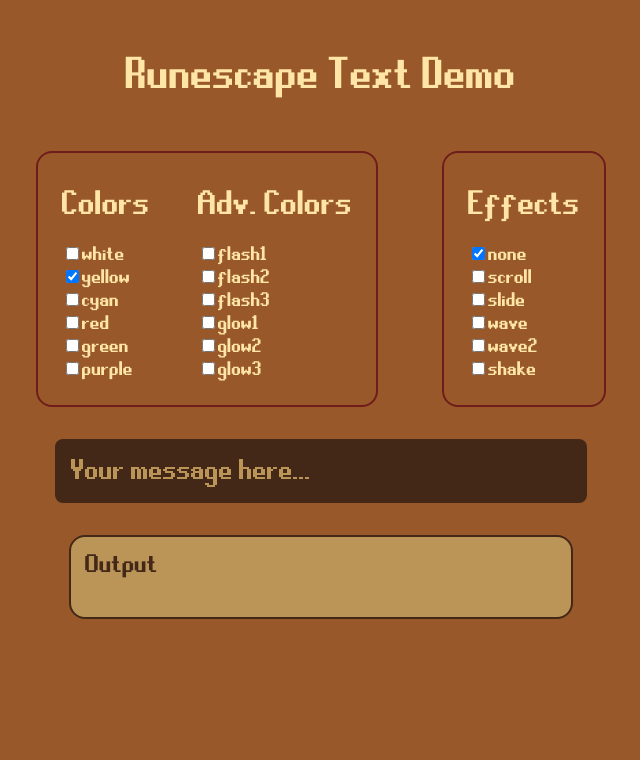
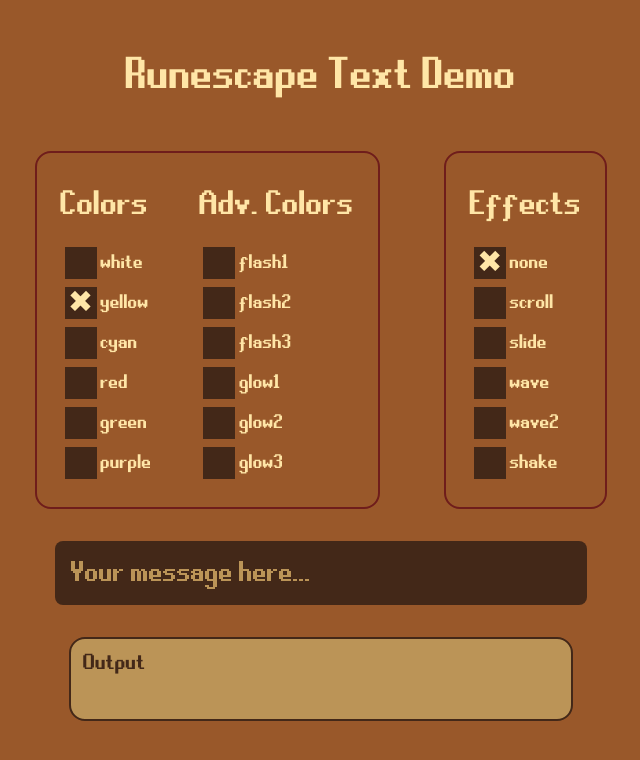
Before and after one commit to sircinnamon/runescapetext-demo, a React (Create React App) app: page / in a window 1280 px wide. Shown: the top 760 px of the page, without its empty margins (319-959 px from the left). Built offline with nearby package versions, Linux system fonts and the light colour scheme.

Commit message:
Create styled checkbox

```diff
--- /dev/null
+++ b/src/components/checkbox.jsx
@@ -0,0 +1,17 @@
+import React, { Component } from 'react';
+
+class Checkbox extends Component {
+	render() {
+		let inner = ""
+		if(this.props.checked){
+			inner = "✖"
+		}
+		return (
+			<div className="custom-checkbox" onClick={this.props.onClick}>
+				<span>{inner}</span>
+			</div>
+		);
+	}
+}
+
+export default Checkbox;
--- a/src/components/color_selector.jsx
+++ b/src/components/color_selector.jsx
@@ -1,4 +1,5 @@
 import React, { Component } from 'react';
+import Checkbox from "./checkbox"
 
 class ColorSelector extends Component {
 	constructor(props){
@@ -47,11 +48,12 @@
 
 	render() {
 		return (
-			<>
-				<input type="checkbox" checked={this.props.current===this.props.color} onChange={this.pickMe}/>
+			<div className="checklist-row">
+				{/*<input type="checkbox" checked={this.props.current===this.props.color} onChange={this.pickMe}/>*/}
+				<Checkbox checked={this.props.current===this.props.color} onClick={this.pickMe} />
 				<label onClick={this.pickMe}>{this.props.color}</label>
 				<br/>
-			</>
+			</div>
 		)
 	}
 }
--- a/src/components/effect_selector.jsx
+++ b/src/components/effect_selector.jsx
@@ -1,4 +1,5 @@
 import React, { Component } from 'react';
+import Checkbox from "./checkbox"
 
 class EffectSelector extends Component {
 	constructor(props){
@@ -37,11 +38,12 @@
 
 	render() {
 		return (
-			<>
-				<input type="checkbox" checked={this.props.current===this.props.effect} onChange={this.pickMe}/>
+			<div className="checklist-row">
+				{/*<input type="checkbox" checked={this.props.current===this.props.color} onChange={this.pickMe}/>*/}
+				<Checkbox checked={this.props.current===this.props.effect} onClick={this.pickMe} />
 				<label onClick={this.pickMe}>{this.props.effect}</label>
 				<br/>
-			</>
+			</div>
 		)
 	}
 }
--- a/src/index.css
+++ b/src/index.css
@@ -15,6 +15,7 @@
 		sans-serif;
 	-webkit-font-smoothing: antialiased;
 	-moz-osx-font-smoothing: grayscale;
+	box-sizing: border-box;
 }
 
 code {
@@ -62,9 +63,33 @@
 	margin-top: .2em;
 	margin-bottom: .5em;
 }
+
 .checklist input {
 	cursor: pointer;
 }
+
+.checklist-row {
+	display: flex;
+	justify-content: left;
+	align-items: center;
+}
+
+.custom-checkbox {
+	background: #432818;
+	width: 4vmin;
+	height: 4vmin;
+	margin:  0.5vmin;
+	display: inline-flex;
+	justify-content: center;
+	align-items: center;
+	font-size: 3.8vmin;
+}
+
+.custom-checkbox span {
+	line-height: 3.8vmin;
+	margin-top:  0.75vmin;
+}
+
 .checklist label {
 	font-size: calc(10px + 1.5vmin);
 	cursor: pointer;
@@ -100,8 +125,7 @@
 .response-display {
 	border-radius:  1em;
 	border: 2px solid #432818;
-	height: 10vh;
-	max-height:  80px;
+	min-height: 10vh;
 	width: 80vw;
 	max-width: 500px;
 	display:  flex;
@@ -112,7 +136,7 @@
 }
 
 .response-display h3{
-	font-size: calc(10px + 2.3vmin);
+	font-size: calc(10px + 1.8vmin);
 	float:  left;
 	display:  block;
 	margin-top: 0.5em;
```
